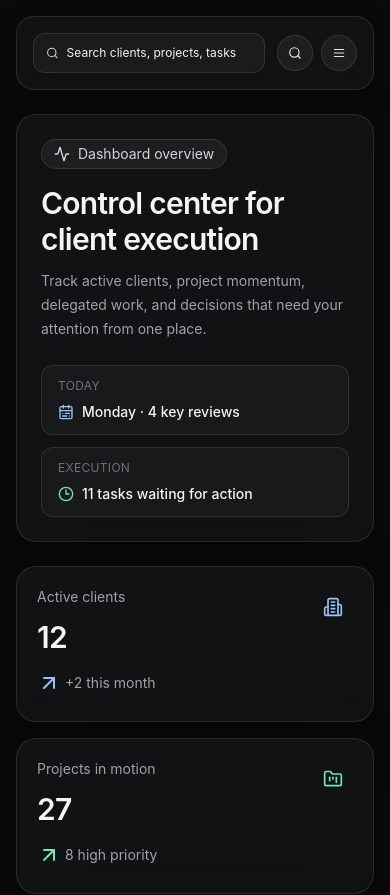
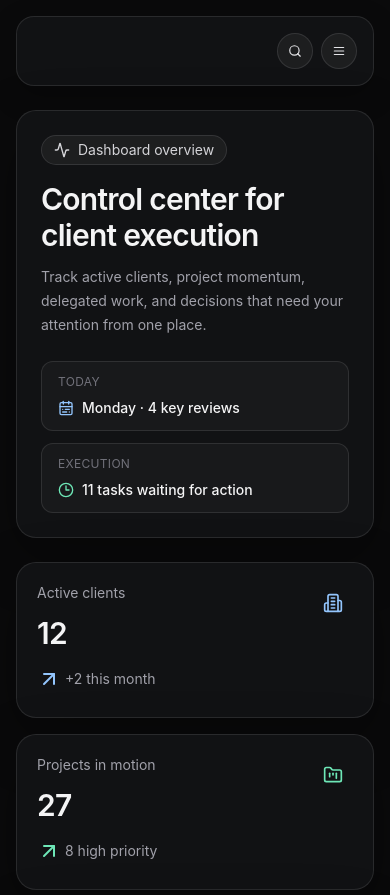
Before and after one commit to OpenOriginBot/Origin, a React (Vite) app in the folder projects/OpenOrigin/apps/web/: page / in a window 390 px wide. Shown: the top 895 px of the page. Built offline with nearby package versions, Linux system fonts and the light colour scheme.

Commit message:
Hide mobile header search field

```diff
--- a/projects/OpenOrigin/apps/web/src/components/app-shell.tsx
+++ b/projects/OpenOrigin/apps/web/src/components/app-shell.tsx
@@ -76,7 +76,7 @@ export function AppShell({ children }: AppShellProps) {
       <div className="min-w-0 flex-1 p-4 md:pl-6">
         <header
           className={cn(
-            'flex min-h-16 items-center gap-3 rounded-[18px] border px-4 py-4 transition-colors duration-300 lg:justify-between lg:px-6 lg:py-3',
+            'flex min-h-16 items-center justify-end gap-3 rounded-[18px] border px-4 py-4 transition-colors duration-300 lg:justify-between lg:px-6 lg:py-3',
             isDark
               ? 'border-white/10 bg-[#111214] shadow-[0_10px_30px_rgba(0,0,0,0.22)]'
               : 'border-black/10 bg-white shadow-[0_10px_30px_rgba(15,23,42,0.06)]',
@@ -84,7 +84,7 @@ export function AppShell({ children }: AppShellProps) {
         >
           <div
             className={cn(
-              'flex h-10 min-w-0 flex-1 items-center gap-2 rounded-xl border px-3 lg:max-w-[32%]',
+              'hidden h-10 min-w-0 flex-1 items-center gap-2 rounded-xl border px-3 lg:flex lg:max-w-[32%]',
               isDark ? 'border-white/10 bg-white/[0.04] text-zinc-300' : 'border-black/10 bg-black/[0.03] text-zinc-600',
             )}
           >
```
